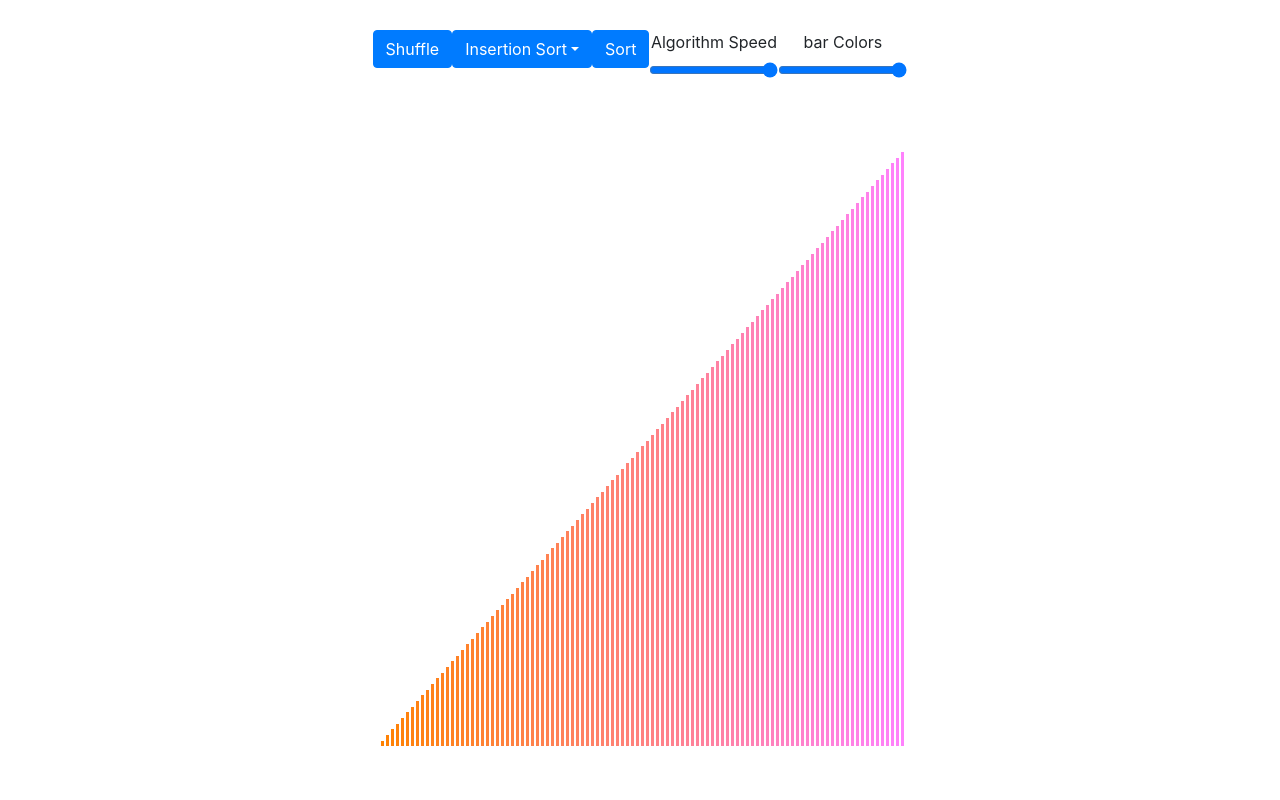
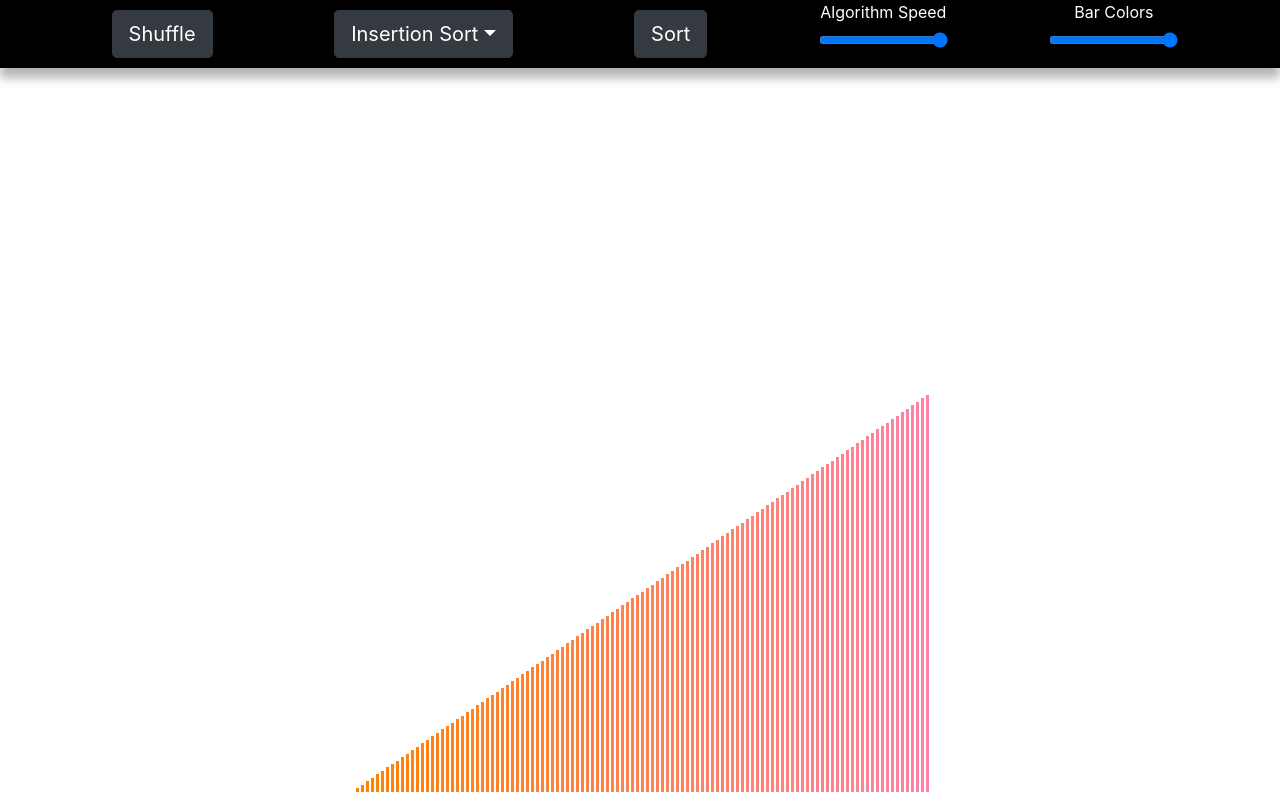
Before and after one commit to LukeLNH/sorting-visualizer, a React (Create React App) app: page / in a window 1280 px wide. Built offline with nearby package versions, Linux system fonts and the light colour scheme.

Commit message:
Styled the menu bar, fixed a bug with the bar colors after being swapped

```diff
--- a/src/sortingVisualizer/sortingVisualizer.css
+++ b/src/sortingVisualizer/sortingVisualizer.css
@@ -1,8 +1,12 @@
+body{
+    margin: 0;
+}
+
 .bar-display {
     position: absolute;
-    left: 150px;
-    right: 150px;
-    top: 9.5rem;
+    left: 100px;
+    right: 100px;
+    bottom: 5px;
 
 }
 
@@ -21,9 +25,32 @@
 }
 
 .menu-bar {
+    position: absolute;
+    top: 0;
+    left: 0;
+    width: 100%;
     display: inline-flex;
-    margin: 30px 10px;
 
-    /* justify-content: center;
-    align-items: center; */
+    background-color: rgba(0, 0, 0, 1);
+    justify-content: space-evenly;
+    box-shadow: 0px 10px 10px 0px rgba(0, 0, 0, 0.3);
+    /* align-items: center; */
+
 }
+
+.shuffle-area,
+.choose-algorithm-area,
+.sort-button-area,
+.sorting-speed-slider-area,
+.color-slider-area {
+    height: 100%;
+
+
+    /* border: black 1px solid; */
+}
+
+.shuffle-area,
+.choose-algorithm-area,
+.sort-button-area {
+    padding: 10px;
+}
--- a/src/sortingVisualizer/sortingVisualizer.jsx
+++ b/src/sortingVisualizer/sortingVisualizer.jsx
@@ -3,6 +3,7 @@ import './sortingVisualizer.css';
 import {Button, Dropdown, DropdownButton, Form} from 'react-bootstrap';
 
 //todo: move change the color of the bars back to orange in the SETHEIGHT fn!
+//crumpled paper image from https://www.freepik.com/free-photos-vectors/crumpled-paper-background
 export default class SortingVisualizer extends React.Component {
     constructor(props) {
         super(props); //something for React, just do it
@@ -11,7 +12,8 @@ export default class SortingVisualizer extends React.Component {
             currentAlgorithm: 'Insertion Sort',
             delay: 140,
             barColorR: 255,
-            numBars: Math.floor((window.screen.width*2/3)/5)
+            numBars: Math.floor((window.screen.width - 220)/5),
+            barMaxHeight: Math.floor(window.screen.height*2/3),
 
         };
 
@@ -22,7 +24,7 @@ export default class SortingVisualizer extends React.Component {
         console.log(this.state.numBars);
         let newBars = [];
         for (let i = 0; i < this.state.numBars; i ++) {
-            newBars.push(i * 600 /this.state.numBars);
+            newBars.push(i * this.state.barMaxHeight/this.state.numBars);
         }
         this.setState({bars: newBars});
     }
@@ -54,14 +56,14 @@ export default class SortingVisualizer extends React.Component {
 
         let barDisplay = this.state.bars;
         return (
-            <div>
+            <div  className = "sorting-visualizer">
                 <div className = "menu-bar">
-                    <div>
-                        <Button className = "shuffle-button" onClick = {() => this.shuffle()}>Shuffle</Button>
+                    <div className = "shuffle-area">
+                        <Button variant = "dark" size = "lg" className = "shuffle-button" onClick = {() => this.shuffle()}>Shuffle</Button>
                     </div>
 
-                    <div>
-                        <DropdownButton id = "dropdown-button" title = {this.state.currentAlgorithm}>
+                    <div className = "choose-algorithm-area">
+                        <DropdownButton variant = "dark" size = "lg" id = "dropdown-button" title = {this.state.currentAlgorithm}>
                             <Dropdown.Item onClick = {() => {this.changeSortingAlgorithm('Insertion Sort')}}>Insertion Sort</Dropdown.Item>
                             <Dropdown.Item onClick = {() => {this.changeSortingAlgorithm('Selection Sort')}}>Selection Sort</Dropdown.Item>
                             <Dropdown.Item onClick = {() => {this.changeSortingAlgorithm('Quick Sort')}}>Quick Sort</Dropdown.Item>
@@ -71,18 +73,14 @@ export default class SortingVisualizer extends React.Component {
                         </DropdownButton>
                     </div>
 
-                    <div>
-                        <Button className = "sort-button" onClick = {() => {this.sort()}}>Sort</Button>
+                    <div className = "sort-button-area">
+                        <Button variant = "dark" size = "lg" className = "sort-button" onClick = {() => {this.sort()}}>Sort</Button>
                     </div>
 
-                    {/* <div>
-                        <Button className = "stop-button" onClick = {() => {this.stop()}} >Stop</Button>
-                    </div> */}
-
-                    <div>
+                    <div className = "sorting-speed-slider-area">
                         <Form>
                             <Form.Group controlId = "sortingSpeed">
-                                <Form.Label>Algorithm Speed</Form.Label>
+                                <Form.Label style = {{color: "white"}}>Algorithm Speed</Form.Label>
                                 <Form.Control type = "range" min = "0" max = "140" step = "20" value = {this.state.delay}
                                     onChange = {(e) => {this.changeDelay(e)}}
                                     onInput = {(e) => {this.changeDelay(e)}}
@@ -90,10 +88,10 @@ export default class SortingVisualizer extends React.Component {
                             </Form.Group>
                         </Form>
                     </div>
-                    <div>
+                    <div className = "color-slider-area">
                         <Form>
                         <Form.Group controlId = "barColor">
-                            <Form.Label>bar Colors</Form.Label>
+                            <Form.Label style = {{color: "white"}}>Bar Colors</Form.Label>
                             <Form.Control type = "range" min = "0" max = "255" step = "1" value = {this.state.barColorR}
                                 onChange = {(e) => {this.setState({barColorR: e.target.value})}}
                                 onInput = {(e) => {this.setState({barColorR: e.target.value})}}
@@ -102,11 +100,7 @@ export default class SortingVisualizer extends React.Component {
                         </Form>
                     </div>
                 </div>
-                <div className = "bar-display"
-                    // style = {{
-                    //     left:
-                    // }}
-                    >
+                <div className = "bar-display" style = {{height: this.state.barMaxHeight}}>
                     {barDisplay.map((val, index) => ( //!!! the brackets after the arrow HAVE to be ()
                         <div className = "single-bar"
                         key = {index}
@@ -365,7 +359,7 @@ export default class SortingVisualizer extends React.Component {
     async renderSingleBar(index) {
         let barDisplayArray = document.getElementsByClassName("single-bar");
         let currentColor = barDisplayArray[index].style.backgroundColor;
-        barDisplayArray[index].style.backgroundColor = "blue";
+        barDisplayArray[index].style.backgroundColor = "black";
         await this.sleep(140.05 - this.state.delay);
         barDisplayArray[index].style.backgroundColor = currentColor;
     }
@@ -375,6 +369,7 @@ export default class SortingVisualizer extends React.Component {
         await this.sleep(140.05 - this.state.delay);
         let currentBarStyle = barDisplayArray[curIndex].style;
         currentBarStyle.height = `${newHeight}px`;
+        currentBarStyle.backgroundColor = `rgb(${this.state.barColorR}, 130, ${255*newHeight/600})`
     }
 
 
```
